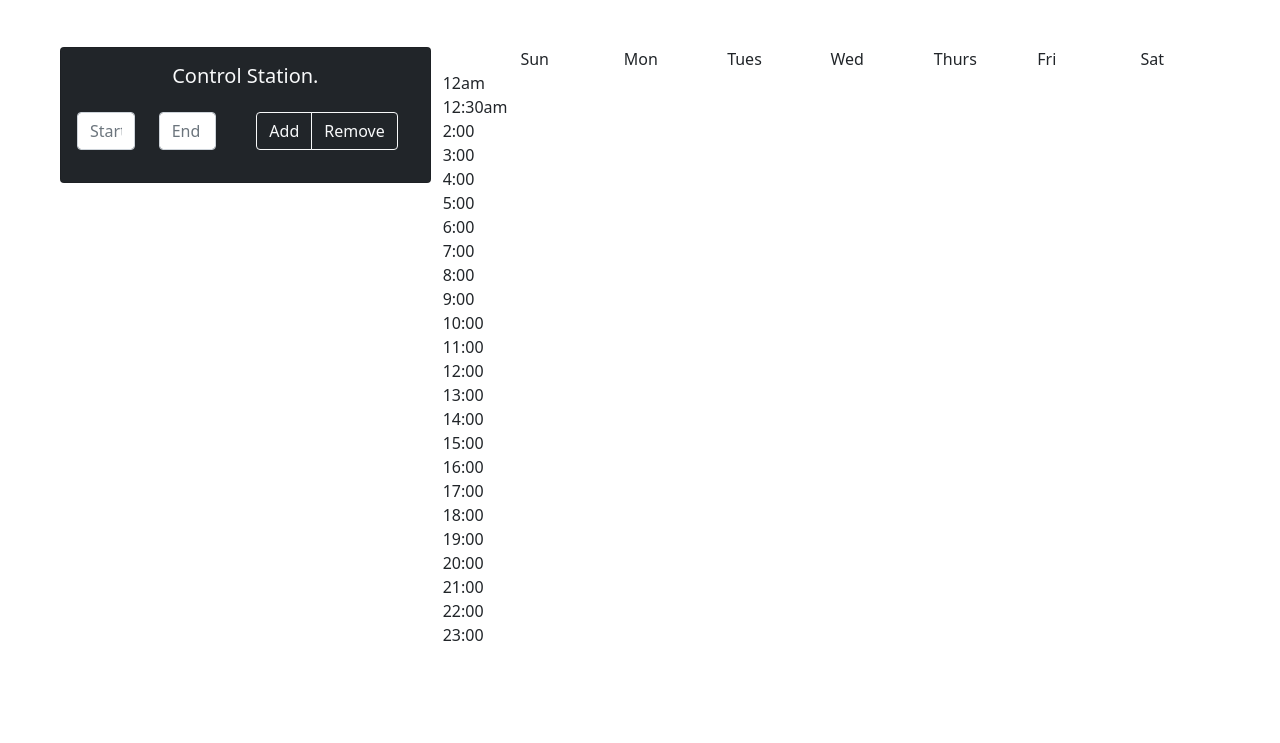
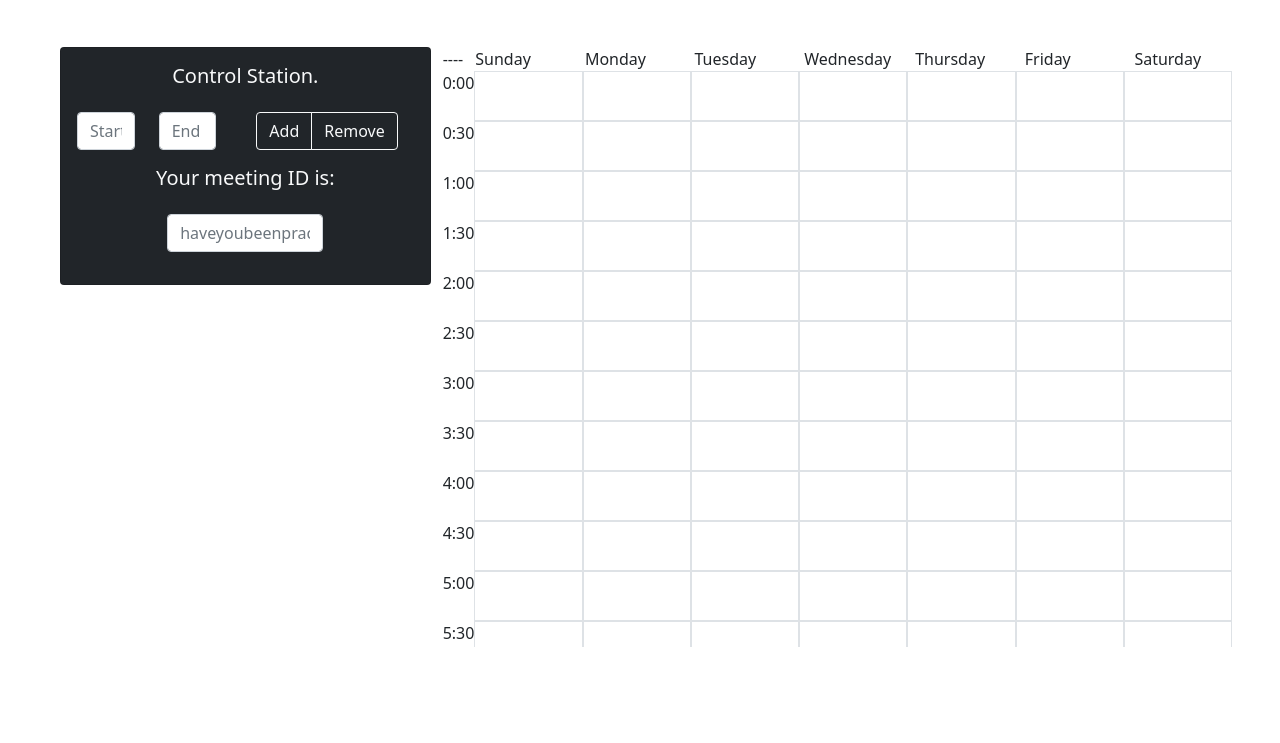
Before and after one commit to Tarmander/timeAlign, a plain HTML site: page html/scheduler.html in a window 1280 px wide. Shown: the part 57-800 px from the top of the page. Drawn offline with nearby package versions, Linux system fonts and the light colour scheme.

Commit message:
Added scheduler visual component and javascript functions

```diff
--- a/code/functions.js
+++ b/code/functions.js
@@ -0,0 +1,31 @@
+var NUMDAYS = 7
+var NUMHOURS = 24
+
+var days = [
+    "Sunday",
+    "Monday",
+    "Tuesday",
+    "Wednesday",
+    "Thursday",
+    "Friday",
+    "Saturday"
+];
+
+
+function loadCalender() {
+    console.log("hit hit hit");
+    document.getElementById("plannerLoc").innerHTML = '<div class="row" styele="height:50px" id="days">----</div>';
+    for (var day=0; day < NUMDAYS; day++) {
+        document.getElementById("days").innerHTML += '<div class="col">' + days[day] + '</div>';
+    }
+
+    for (var time=0; time < NUMHOURS; time++) {
+        document.getElementById("plannerLoc").innerHTML += '<div class="row" style="height:50px" id="' + time + '">'+ time + ':00</div>';
+        document.getElementById("plannerLoc").innerHTML += '<div class="row" style="height:50px" id="' + (time + .5) + '">'+ time + ':30</div>';
+            for (var fill=0; fill < NUMDAYS;fill++) {
+                    document.getElementById(time).innerHTML += '<div class="col border"></div>';
+                    document.getElementById(time + .5).innerHTML += '<div class="col border"></div>';
+            }
+
+    }
+}
--- a/html/scheduler.html
+++ b/html/scheduler.html
@@ -7,11 +7,12 @@
         <link rel="stylesheet" href="https://cdn.jsdelivr.net/npm/fullcalendar@5.11.0/main.min.css">
         <script src="https://cdn.jsdelivr.net/npm/bootstrap@5.1.3/dist/js/bootstrap.bundle.min.js" integrity="sha384-ka7Sk0Gln4gmtz2MlQnikT1wXgYsOg+OMhuP+IlRH9sENBO0LRn5q+8nbTov4+1p" crossorigin="anonymous"></script>
         <script src="https://code.jquery.com/jquery-3.6.0.min.js" integrity="sha256-/xUj+3OJU5yExlq6GSYGSHk7tPXikynS7ogEvDej/m4=" crossorigin="anonymous"></script>
+        <script type="text/javascript" src="../code/functions.js"></script>
     </head>
-    <body>
+    <body onload="loadCalender()">
     <nav class="navbar navbar-expand-sm bg-dark navbar-dark">
         <div class="container-fluid">
-            <a class="navbar-brand" href="../index.html">When3Meet?</a>
+            <a class="navbar-brand" href="../index.html">ZoneLink</a>
             <div class="btn-toolbar gap-2 ">
                 <button class="btn btn-outline-light">Log In</button>
                 <button class="btn btn-primary">Sign Up</button>
@@ -44,48 +45,18 @@
                                     <button class="btn btn-outline-light">Remove</button>
                                 </div>
                             </div>
+                            <h5>
+                                Your meeting ID is:
+                            </h5>
+                            <div class="input-group w-50 mx-auto center-text py-3">
+                                <input type="text" class="form-control" placeholder="haveyoubeenpracticingTanner.com">
+                            </div>
                         </div>
-
                     </div>
                 </div>
             </div>
                 <div class="col-md-8" style="overflow-y:scroll; height:600px;">
-                    <div class="overflow-y:scroll">
-                        <div class="row">
-                            <div class="col-1"></div>
-                            <div class="col">Sun</div>
-                            <div class="col">Mon</div>
-                            <div class="col">Tues</div>
-                            <div class="col">Wed</div>
-                            <div class="col">Thurs</div>
-                            <div class="col">Fri</div>
-                            <div class="col">Sat</div>
-                        </div>
-                        <div class="row">12am</div>
-                        <div class="row">12:30am</div>
-                        <div class="row">2:00</div>
-                        <div class="row">3:00</div>
-                        <div class="row">4:00</div>
-                        <div class="row">5:00</div>
-                        <div class="row">6:00</div>
-                        <div class="row">7:00</div>
-                        <div class="row">8:00</div>
-                        <div class="row">9:00</div>
-                        <div class="row">10:00</div>
-                        <div class="row">11:00</div>
-                        <div class="row">12:00</div>
-                        <div class="row">13:00</div>
-                        <div class="row">14:00</div>
-                        <div class="row">15:00</div>
-                        <div class="row">16:00</div>
-                        <div class="row">17:00</div>
-                        <div class="row">18:00</div>
-                        <div class="row">19:00</div>
-                        <div class="row">20:00</div>
-                        <div class="row">21:00</div>
-                        <div class="row">22:00</div>
-                        <div class="row">23:00</div>
-                        <div class="row">24:00</div>
+                    <div class="overflow-y:scroll" id="plannerLoc">
                     </div>
                 </div>
             </div>
```
Also changed, not shown: index.html (+2 -2 lines).
